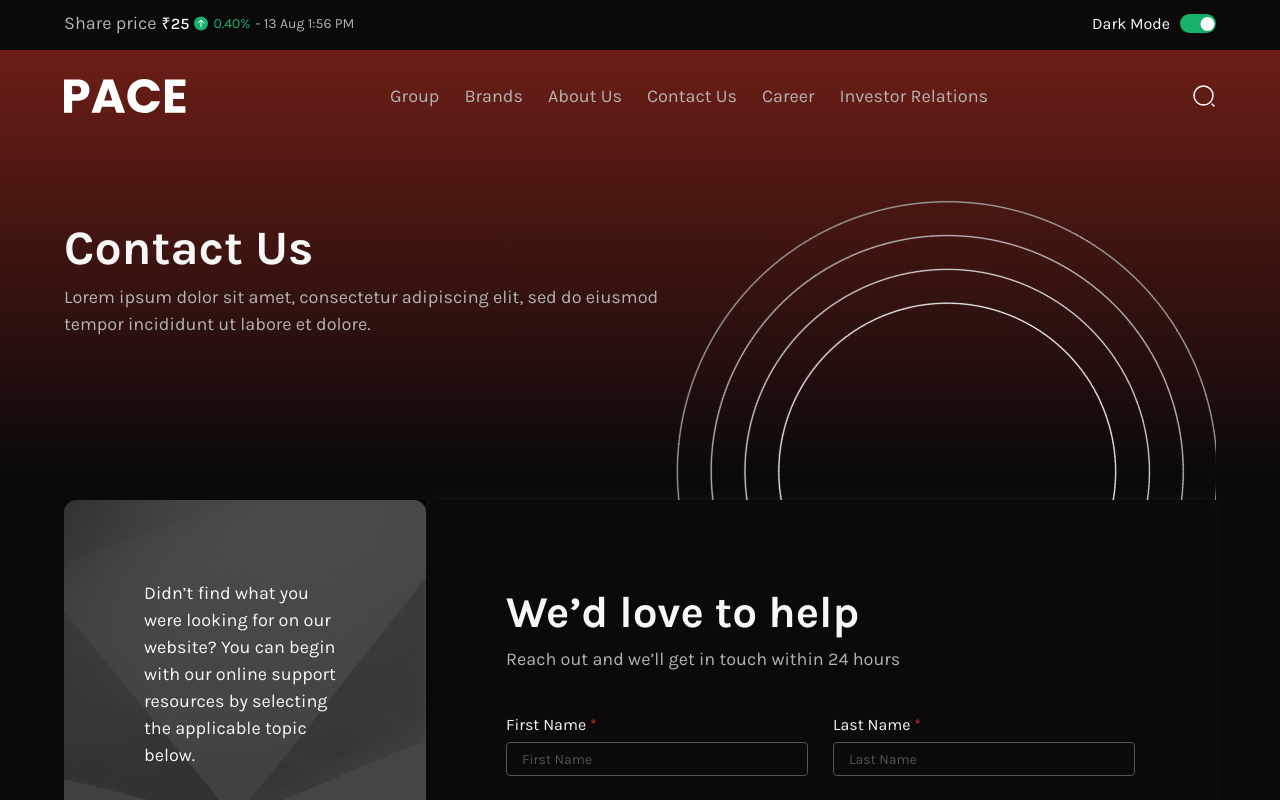
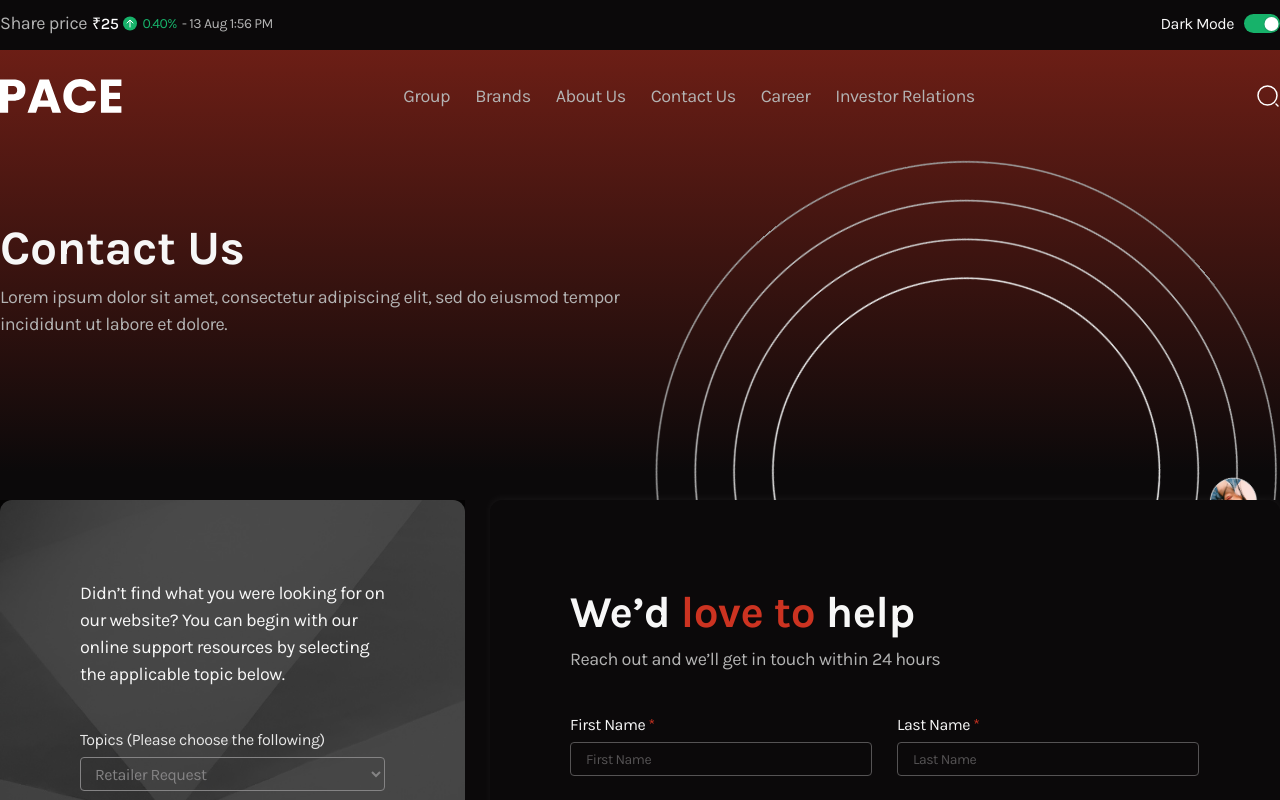
Before and after one commit to TarunRajpurohit123/pace-bussiness-website, a Next.js app in the folder pace-website/: page /contact in a window 1280 px wide. Shown: the top 800 px of the page. Built offline with nearby package versions, Linux system fonts and the light colour scheme; no server answers.

Commit message:
working on contact page

```diff
--- a/pace-website/src/app/components/ContactForm.jsx
+++ b/pace-website/src/app/components/ContactForm.jsx
@@ -17,6 +17,9 @@ export default function ContactForm() {
             {/* topic selector start */}
             <div className="c__topic_selector">
               <label>Topics (Please choose the following)</label>
+              <select className="contact__left_select">
+                <option>Retailer Request</option>
+              </select>
             </div>
             {/* topic selector end */}
 
--- a/pace-website/src/app/components/Form.jsx
+++ b/pace-website/src/app/components/Form.jsx
@@ -17,7 +17,9 @@ export default function Form() {
   return (
     <>
       <section className="pure-contact-form p-[8rem]">
-        <h1>We’d love to help</h1>
+        <h1>
+          We’d <span className="red-text">love to</span> help
+        </h1>
         <p>Reach out and we’ll get in touch within 24 hours</p>
         <form className="mt-[4rem]">
           {/* row 1 */}
--- a/pace-website/src/app/globals.css
+++ b/pace-website/src/app/globals.css
@@ -4,6 +4,7 @@
 
 :root {
   font-size: 62.5%;
+  letter-spacing: -0.5px;
 }
 
 * {
@@ -24,6 +25,7 @@ body {
   --gray_25: #f9f9f9;
   --gray_100: #e7e7e7;
   --gray_400: #9d9d9d;
+  --gray_500: #848384;
   --gray_700: #555354;
   --red: #cc3321;
   --cf-opacity: rgba(0, 0, 0, 0.67);
@@ -44,6 +46,9 @@ body {
 
 .primary-text {
   color: var(--primary-text);
+}
+.red-text {
+  color: var(--red);
 }
 .pure-text {
   color: var(--pure);
@@ -84,7 +89,7 @@ body {
   align-items: center;
 }
 .page-width {
-  width: 90%;
+  width: 128rem;
   margin: auto;
 }
 .navbar-link {
@@ -297,7 +302,7 @@ body {
 }
 .contact--hero-image {
   animation: rotate 2s linear infinite;
-  animation-duration: 10000ms;
+  animation-duration: 15000ms;
 }
 @keyframes rotate {
   0% {
@@ -365,6 +370,7 @@ nav {
   font-size: 1.6rem;
   font-weight: 400;
   color: var(--gray_400);
+  letter-spacing: -0.5px;
 }
 
 .contact_card > a {
@@ -399,3 +405,22 @@ nav {
   cursor: pointer;
   border: 1px solid var(--icon-wrap_border);
 }
+.contact__left_select {
+  margin-top: 0.5rem;
+  width: 30.5rem;
+  height: 3.4rem;
+  padding: 0.5rem 1rem 0.5rem 1rem;
+  border-radius: 0.4rem;
+  font-size: 1.6rem !important;
+  font-weight: 400;
+  letter-spacing: -0.05rem;
+  background: none;
+  outline: none;
+  color: var(--gray_500);
+  border: 1px solid var(--gray_500);
+  cursor: pointer;
+}
+
+option:hover {
+  background-color: green !important;
+}
```
